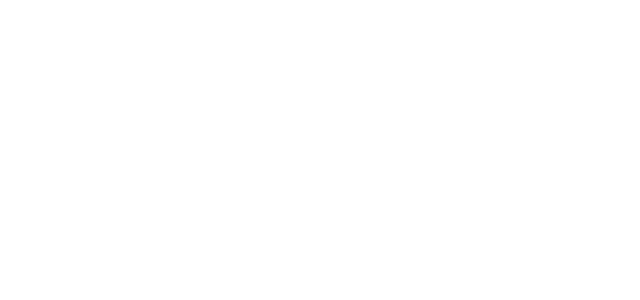
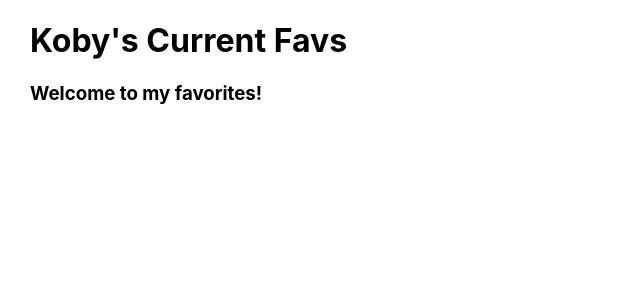
Before and after one commit to finkkoby/phase-2-project, a React (Create React App) app: page / in a window 1280 px wide. Shown: the top 300 px of the page, without its empty margins (0-640 px from the left). Built offline with nearby package versions, Linux system fonts and the light colour scheme.

Commit message:
set up router

```diff
--- a/package.json
+++ b/package.json
@@ -8,6 +8,7 @@
     "@testing-library/user-event": "^13.5.0",
     "react": "^18.2.0",
     "react-dom": "^18.2.0",
+    "react-router-dom": "^6.22.2",
     "react-scripts": "5.0.1",
     "web-vitals": "^2.1.4"
   },
--- a/src/App.css
+++ b/src/App.css
@@ -1,5 +1,6 @@
 .App {
-  text-align: center;
+  text-align: left;
+  margin-left: 30px;
 }
 
 .App-logo {
--- /dev/null
+++ b/src/App.js
@@ -0,0 +1,14 @@
+import './App.css';
+import Header from './components/Header';
+import { Outlet } from'react-router-dom';
+
+function App() {
+  return (
+    <div className="App">
+      <Header />
+      <Outlet />
+    </div>
+  );
+}
+
+export default App;
--- a/src/components/App.js
+++ /dev/null
@@ -1,10 +0,0 @@
-import '../App.css';
-
-function App() {
-  return (
-    <div className="App">
-    </div>
-  );
-}
-
-export default App;
--- /dev/null
+++ b/src/components/ErrorPage.js
@@ -0,0 +1,9 @@
+function ErrorPage() {
+    return (
+        <div>
+            <h1>Oops! Something went wrong...</h1>
+        </div>
+    )
+}
+
+export default ErrorPage;
--- /dev/null
+++ b/src/components/Header.js
@@ -0,0 +1,11 @@
+import React from "react";
+
+function Header() {
+    return (
+        <div>
+            <h1>Koby's Current Favs</h1>
+        </div>
+    );
+}
+
+export default Header;
--- a/src/index.js
+++ b/src/index.js
@@ -1,13 +1,17 @@
 import React from 'react';
 import ReactDOM from 'react-dom/client';
 import './index.css';
-import App from './components/App';
+import App from './App';
 import reportWebVitals from './reportWebVitals';
+import { createBrowserRouter, RouterProvider } from 'react-router-dom';
+import routes from './routes';
+
+const router = createBrowserRouter(routes);
 
 const root = ReactDOM.createRoot(document.getElementById('root'));
 root.render(
   <React.StrictMode>
-    <App />
+    <RouterProvider router={router}/>
   </React.StrictMode>
 );
 
--- /dev/null
+++ b/src/pages/Home.js
@@ -0,0 +1,9 @@
+function Home() {
+    return (
+        <div>
+            <h3>Welcome to my favorites!</h3>
+        </div>
+    )
+}
+
+export default Home;
--- /dev/null
+++ b/src/routes.js
@@ -0,0 +1,20 @@
+import React from 'react';
+import App from './App';
+import ErrorPage from './components/ErrorPage';
+import Home from './pages/Home';
+
+const routes = [
+    {
+        path: '/',
+        element: <App />,
+        errorElement: <ErrorPage />,
+        children: [
+            {
+                path: '/',
+                element: <Home />
+            }
+        ]
+    }
+]
+
+export default routes;
```
Also changed, not shown: src/components/NavBar.js (added), 1 other file (tests, documents, lock files or other folders).
